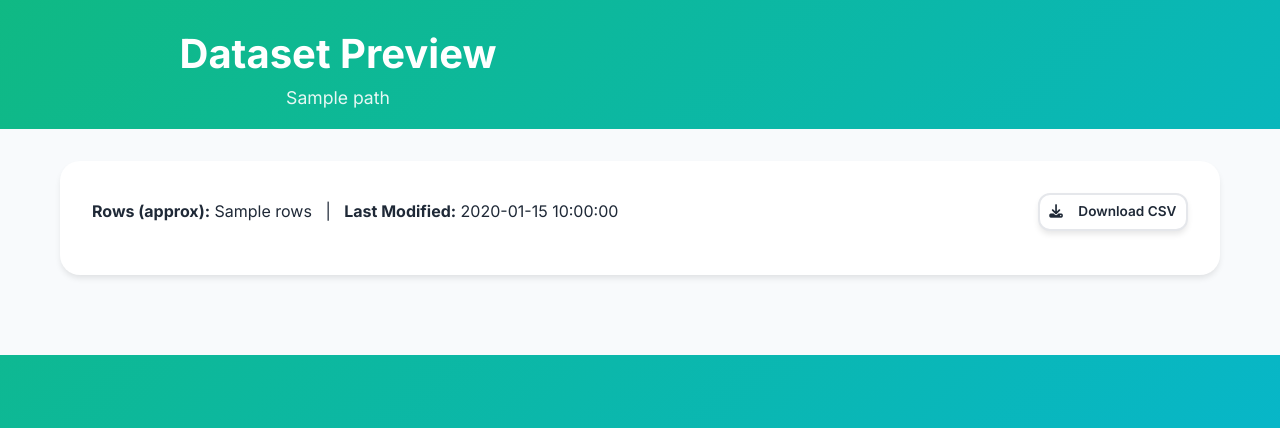
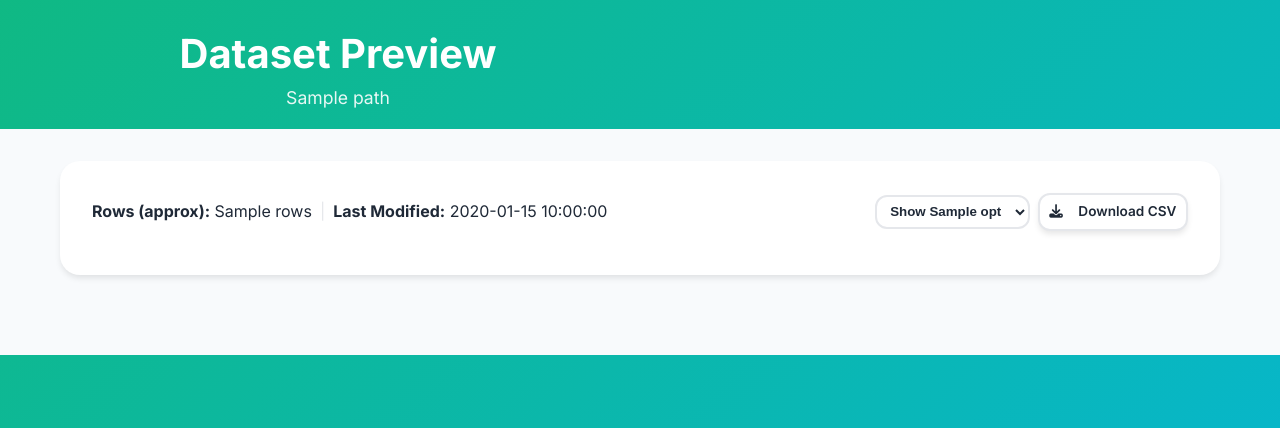
Before and after one commit to Sagar-808/laptop_price_prediction_system, a Flask app: template frontend/templates/admin/dataset_preview.html in a window 1280 px wide. Shown: the part 71-499 px from the top of the page. Run offline with Flask 3, Linux system fonts and the light colour scheme; the template is opened without the code that fills it: most values are stand-ins (such as "Sample title", 1, 10 or a date in 2020).

Commit message:
improvements

```diff
--- a/frontend/templates/admin/dataset_preview.html
+++ b/frontend/templates/admin/dataset_preview.html
@@ -55,30 +55,70 @@
     <section class="features" style="padding-top: 2rem">
       <div class="container">
         <div class="feature-card">
-          <div
-            style="
-              display: flex;
-              justify-content: space-between;
-              align-items: center;
-              margin-bottom: 12px;
-            "
-          >
-            <div>
-              <strong>Rows (approx):</strong> {{ dataset.rows }} &nbsp; | &nbsp;
-              <strong>Last Modified:</strong> {{ dataset.last_modified or 'n/a'
-              }}
+          <div class="admin-toolbar">
+            <div class="meta">
+              <span><strong>Rows (approx):</strong> {{ dataset.rows }}</span>
+              <span class="divider">|</span>
+              <span><strong>Last Modified:</strong> {{ dataset.last_modified or 'n/a' }}</span>
             </div>
-            <div>
-              <a class="btn btn-secondary btn-sm" href="/admin/dataset/download"
-                ><i class="fas fa-download"></i>&nbsp;Download CSV</a
-              >
+            <div class="actions">
+              <form method="get" action="{{ url_for('admin_dataset_preview') }}" class="rows-form">
+                <label for="rows" class="sr-only">Show rows</label>
+                <select id="rows" name="rows" onchange="this.form.submit()">
+                  {% for opt in rows_options %}
+                  <option value="{{ opt }}" {% if rows == opt %}selected{% endif %}>Show {{ opt }}</option>
+                  {% endfor %}
+                </select>
+              </form>
+              <a class="btn btn-secondary btn-sm" href="/admin/dataset/download">
+                <i class="fas fa-download"></i>&nbsp;Download CSV
+              </a>
             </div>
           </div>
-          <div style="overflow: auto; max-height: 70vh">
+          <div class="table-wrap">
             {{ preview_html | safe }}
           </div>
         </div>
       </div>
     </section>
+    <style>
+  .sr-only { position: absolute; width: 1px; height: 1px; padding: 0; margin: -1px; overflow: hidden; clip: rect(0, 0, 0, 0); white-space: nowrap; border: 0; }
+      /* Admin dataset preview toolbar */
+      .admin-toolbar {
+        display: flex;
+        justify-content: space-between;
+        align-items: center;
+        gap: 1rem;
+        margin-bottom: 12px;
+      }
+      .admin-toolbar .meta {
+        display: flex;
+        align-items: center;
+        gap: 0.5rem;
+        flex-wrap: wrap;
+      }
+      .admin-toolbar .meta .divider { color: var(--border); }
+      .admin-toolbar .actions {
+        display: flex;
+        align-items: center;
+        gap: 0.5rem;
+      }
+      .rows-form select {
+        padding: 0.4rem 0.6rem;
+        border: 2px solid var(--border);
+        border-radius: var(--radius);
+        background: white;
+        color: var(--dark);
+        font-weight: 600;
+      }
+      .rows-form select:focus { outline: none; border-color: var(--primary); box-shadow: 0 0 0 3px rgba(16,185,129,0.1); }
+      /* Table wrapper and table styles */
+      .table-wrap { overflow: auto; max-height: 70vh; }
+      table.admin-table { width: 100%; border-collapse: collapse; }
+      table.admin-table thead th { position: sticky; top: 0; background: #f8fafc; z-index: 1; }
+      table.admin-table th, table.admin-table td { border: 1px solid var(--border); padding: 10px 12px; text-align: left; }
+      table.admin-table tr:nth-child(even) { background: #fafafa; }
+      table.admin-table tr:hover { background: rgba(16,185,129,0.06); }
+    </style>
   </body>
 </html>
```
Also changed, not shown: frontend/templates/predict.html (+12 -11 lines), frontend/templates/result.html (+10 -4 lines).
